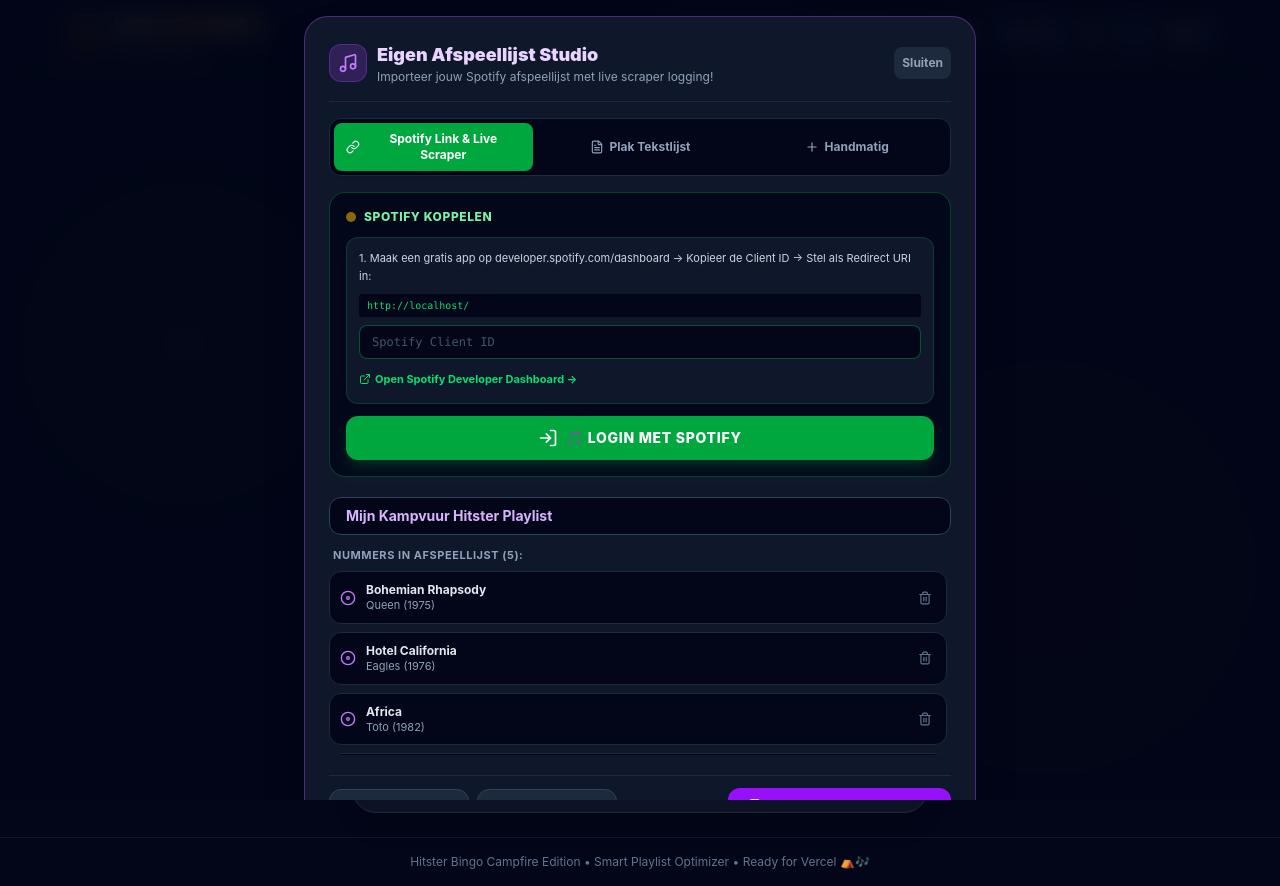
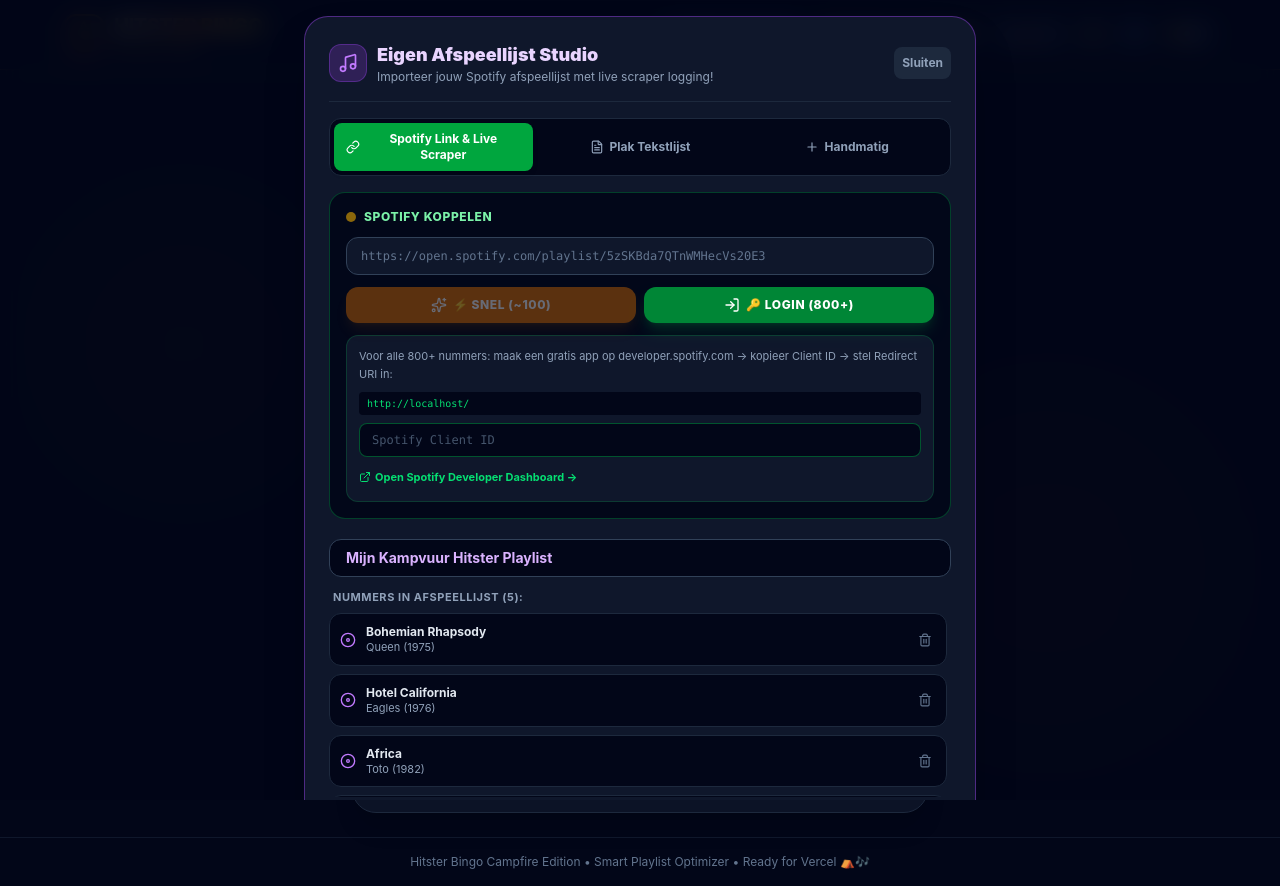
Before and after one commit to lolJeremyFTW/hitster-bingo, a React (Vite) app: page / in a window 1280 px wide. Both pictures are taken after a click on the button "Eigen Afspeellijst". Built offline with nearby package versions, Linux system fonts and the light colour scheme.

Commit message:
Add dual import modes (Quick ~100 embed + OAuth 800+) and dynamic redirect URI for Vercel

```diff
--- a/src/components/PlaylistStudio.tsx
+++ b/src/components/PlaylistStudio.tsx
@@ -138,6 +138,84 @@
           language === 'nl'
             ? '❌ Geen nummers gevonden. Controleer de playlist URL.'
             : '❌ No tracks found. Check the playlist URL.'
+        );
+      }
+    } catch (err: any) {
+      setSpotifyError(`❌ ${err.message || 'Import mislukt'}`);
+    }
+
+    setIsImporting(false);
+  };
+
+  const handleQuickImportEmbed = async () => {
+    if (!spotifyUrl.trim()) return;
+
+    setIsImporting(true);
+    setSpotifyError(null);
+    setImportedCountInfo(null);
+    setCrawlerLogs(['🔓 Snel importeren zonder login (max ~100 nummers)...']);
+    setLiveTrackCount(0);
+
+    try {
+      const res = await fetch('/api/spotify-embed', {
+        method: 'POST',
+        headers: { 'Content-Type': 'application/json' },
+        body: JSON.stringify({ url: spotifyUrl })
+      });
+
+      if (!res.ok || !res.body) throw new Error(`Server status ${res.status}`);
+
+      const reader = res.body.getReader();
+      const decoder = new TextDecoder();
+      let finalTracks: CustomTrack[] = [];
+
+      while (true) {
+        const { done, value } = await reader.read();
+        if (done) break;
+
+        const chunk = decoder.decode(value, { stream: true });
+        const lines = chunk.split('\n');
+
+        for (const line of lines) {
+          if (line.startsWith('data: ')) {
+            try {
+              const payload = JSON.parse(line.slice(6));
+              if (payload.message) {
+                setCrawlerLogs(prev => [...prev.slice(-30), payload.message]);
+                setLiveTrackCount(payload.count || 0);
+              }
+              if (payload.tracks && payload.tracks.length > 0) {
+                finalTracks = payload.tracks;
+              }
+              if (payload.isDone && finalTracks.length > 0) {
+                const newPlaylist: CustomPlaylist = {
+                  id: `embed_${Date.now()}`,
+                  name: 'Spotify Playlist',
+                  description: `Embed Import (${finalTracks.length} nummers, zonder login)`,
+                  createdAt: new Date().toISOString(),
+                  tracks: finalTracks
+                };
+                setActivePlaylist(newPlaylist);
+                setSpotifyUrlInput('');
+                setActiveTab('single');
+                setImportedCountInfo(
+                  language === 'nl'
+                    ? `🎉 ${finalTracks.length} nummers geïmporteerd (zonder login)!`
+                    : `🎉 ${finalTracks.length} tracks imported (no login)!`
+                );
+              }
+            } catch {
+              // continue
+            }
+          }
+        }
+      }
+
+      if (finalTracks.length === 0) {
+        setSpotifyError(
+          language === 'nl'
+            ? '❌ Geen nummers gevonden. Is de playlist openbaar? Probeer OAuth login.'
+            : '❌ No tracks found. Is the playlist public? Try OAuth login.'
         );
       }
     } catch (err: any) {
@@ -329,15 +407,76 @@
               </div>
             </div>
 
-            {/* Step 1: Login (if not logged in) */}
+            {/* Playlist URL — always visible */}
+            <input
+              type="url"
+              value={spotifyUrl}
+              onChange={(e) => setSpotifyUrlInput(e.target.value)}
+              placeholder="https://open.spotify.com/playlist/5zSKBda7QTnWMHecVs20E3"
+              className="w-full px-3.5 py-2.5 rounded-xl bg-slate-900 border border-slate-700 text-xs text-slate-100 placeholder-slate-500 focus:outline-none focus:border-green-500 font-mono"
+            />
+
+            {/* Import buttons */}
+            <div className="grid grid-cols-1 sm:grid-cols-2 gap-2">
+              {/* Quick Import — no login needed */}
+              <button
+                type="button"
+                onClick={handleQuickImportEmbed}
+                disabled={isImporting || !spotifyUrl.trim()}
+                className="py-2.5 px-4 rounded-xl bg-amber-600 text-white font-extrabold text-xs uppercase tracking-wider hover:bg-amber-500 disabled:opacity-40 transition-colors flex items-center justify-center gap-1.5 shadow-lg shadow-amber-600/20"
+              >
+                {isImporting && !isLoggedIn ? (
+                  <>
+                    <Loader2 className="w-4 h-4 animate-spin" />
+                    <span>Laden... ({liveTrackCount})</span>
+                  </>
+                ) : (
+                  <>
+                    <Sparkles className="w-4 h-4" />
+                    <span>⚡ Snel (~100)</span>
+                  </>
+                )}
+              </button>
+
+              {/* Full Import — OAuth */}
+              {isLoggedIn ? (
+                <button
+                  type="button"
+                  onClick={handleImportWithOAuth}
+                  disabled={isImporting || !spotifyUrl.trim()}
+                  className="py-2.5 px-4 rounded-xl bg-green-600 text-white font-extrabold text-xs uppercase tracking-wider hover:bg-green-500 disabled:opacity-40 transition-colors flex items-center justify-center gap-1.5 shadow-lg shadow-green-600/20"
+                >
+                  {isImporting ? (
+                    <>
+                      <Loader2 className="w-4 h-4 animate-spin" />
+                      <span>Ophalen... ({liveTrackCount})</span>
+                    </>
+                  ) : (
+                    <>
+                      <LogIn className="w-4 h-4" />
+                      <span>🎵 Alles (800+)</span>
+                    </>
+                  )}
+                </button>
+              ) : (
+                <button
+                  type="button"
+                  onClick={handleSpotifyLogin}
+                  className="py-2.5 px-4 rounded-xl bg-green-600/80 text-white font-extrabold text-xs uppercase tracking-wider hover:bg-green-500 transition-colors flex items-center justify-center gap-1.5 shadow-lg shadow-green-600/20"
+                >
+                  <LogIn className="w-4 h-4" />
+                  <span>🔑 Login (800+)</span>
+                </button>
+              )}
+            </div>
+
+            {/* OAuth Setup — collapsible, only if not logged in */}
             {!isLoggedIn && (
-              <div className="space-y-3">
-                {/* Client ID Input */}
               <div className="p-3 rounded-xl bg-slate-900 border border-green-500/20 space-y-2">
-                  <p className="text-[11px] text-slate-300 leading-relaxed">
+                <p className="text-[11px] text-slate-400 leading-relaxed">
                   {isNl
-                      ? '1. Maak een gratis app op developer.spotify.com/dashboard → Kopieer de Client ID → Stel als Redirect URI in:'
-                      : '1. Create a free app at developer.spotify.com/dashboard → Copy the Client ID → Set as Redirect URI:'}
+                    ? 'Voor alle 800+ nummers: maak een gratis app op developer.spotify.com → kopieer Client ID → stel Redirect URI in:'
+                    : 'For all 800+ tracks: create a free app at developer.spotify.com → copy Client ID → set Redirect URI:'}
                 </p>
                 <code className="block text-[10px] text-green-400 bg-slate-950 px-2 py-1 rounded font-mono select-all">
                   {window.location.origin}/
@@ -358,48 +497,6 @@
                   <ExternalLink className="w-3 h-3" />
                   <span>Open Spotify Developer Dashboard →</span>
                 </a>
-                </div>
-
-                <button
-                  type="button"
-                  onClick={handleSpotifyLogin}
-                  className="w-full py-3 px-4 rounded-xl bg-green-600 text-white font-extrabold text-sm uppercase tracking-wider hover:bg-green-500 transition-colors flex items-center justify-center gap-2 shadow-lg shadow-green-600/20"
-                >
-                  <LogIn className="w-5 h-5" />
-                  <span>🎵 Login met Spotify</span>
-                </button>
-              </div>
-            )}
-
-            {/* Step 2: Import playlist (when logged in) */}
-            {isLoggedIn && (
-              <div className="space-y-3">
-                <input
-                  type="url"
-                  value={spotifyUrl}
-                  onChange={(e) => setSpotifyUrlInput(e.target.value)}
-                  placeholder="https://open.spotify.com/playlist/5zSKBda7QTnWMHecVs20E3"
-                  className="w-full px-3.5 py-2.5 rounded-xl bg-slate-900 border border-slate-700 text-xs text-slate-100 placeholder-slate-500 focus:outline-none focus:border-green-500 font-mono"
-                />
-
-                <button
-                  type="button"
-                  onClick={handleImportWithOAuth}
-                  disabled={isImporting || !spotifyUrl.trim()}
-                  className="w-full py-3 px-4 rounded-xl bg-green-600 text-white font-extrabold text-sm uppercase tracking-wider hover:bg-green-500 disabled:opacity-40 transition-colors flex items-center justify-center gap-2 shadow-lg shadow-green-600/20"
-                >
-                  {isImporting ? (
-                    <>
-                      <Loader2 className="w-5 h-5 animate-spin" />
-                      <span>Nummers Ophalen... ({liveTrackCount})</span>
-                    </>
-                  ) : (
-                    <>
-                      <Sparkles className="w-5 h-5" />
-                      <span>🎵 Alle Nummers Importeren</span>
-                    </>
-                  )}
-                </button>
               </div>
             )}
 
--- a/vite.config.ts
+++ b/vite.config.ts
@@ -207,6 +207,144 @@
           res.end();
         }
       });
+
+      // Endpoint: Fetch tracks from Spotify embed page (NO credentials needed, ~100 tracks max)
+      server.middlewares.use('/api/spotify-embed', async (req: any, res: any) => {
+        if (req.method !== 'POST') { res.statusCode = 405; res.end('Method not allowed'); return; }
+
+        const body = await readBody(req);
+        const { url } = JSON.parse(body);
+
+        res.setHeader('Content-Type', 'text/event-stream');
+        res.setHeader('Cache-Control', 'no-cache');
+        res.setHeader('Connection', 'keep-alive');
+
+        const send = (message: string, count = 0, isDone = false, isError = false, tracks: any[] = []) => {
+          res.write(`data: ${JSON.stringify({ message, count, isDone, isError, tracks })}\n\n`);
+        };
+
+        try {
+          const match = url.match(/playlist[\/:]([ a-zA-Z0-9]{22})/);
+          const playlistId = match ? match[1] : url.trim();
+          if (!playlistId || playlistId.length < 10) {
+            send('❌ Ongeldige Spotify URL', 0, true, true);
+            res.end();
+            return;
+          }
+
+          send('🔓 Spotify embed pagina ophalen (geen login nodig)...');
+
+          // Fetch the embed page HTML server-side (no CORS issues)
+          const embedUrl = `https://open.spotify.com/embed/playlist/${playlistId}`;
+          const embedRes = await fetch(embedUrl, {
+            headers: {
+              'User-Agent': 'Mozilla/5.0 (Windows NT 10.0; Win64; x64) AppleWebKit/537.36 (KHTML, like Gecko) Chrome/120.0.0.0 Safari/537.36',
+              'Accept': 'text/html,application/xhtml+xml',
+            }
+          });
+
+          if (!embedRes.ok) {
+            send(`❌ Spotify embed niet beschikbaar (${embedRes.status}). Is de playlist openbaar?`, 0, true, true);
+            res.end();
+            return;
+          }
+
+          const html = await embedRes.text();
+          send(`📄 Embed pagina ontvangen (${(html.length / 1024).toFixed(0)} KB), tracks extraheren...`);
+
+          // Extract JSON data from embedded script tags
+          const jsonPatterns = [
+            /<script id="__NEXT_DATA__" type="application\/json">(.*?)<\/script>/s,
+            /<script id="resource" type="application\/json">(.*?)<\/script>/s,
+            /<script id="initial-state" type="application\/json">(.*?)<\/script>/s,
+          ];
+
+          let tracks: any[] = [];
+          let playlistName = 'Spotify Playlist';
+
+          for (const pattern of jsonPatterns) {
+            const match = html.match(pattern);
+            if (!match || !match[1]) continue;
+
+            try {
+              const payload = JSON.parse(match[1]);
+
+              // Recursively find track-like objects in the JSON tree
+              const extractTracks = (obj: any, depth = 0): void => {
+                if (!obj || typeof obj !== 'object' || depth > 15) return;
+
+                // Check for playlist name
+                if (obj.name && obj.type === 'playlist') {
+                  playlistName = obj.name;
+                }
+
+                // Check if this looks like a track
+                if (obj.name && (obj.artists || obj.subtitle || obj.type === 'track') && obj.type !== 'playlist') {
+                  const title = obj.name;
+                  let artist = 'Unknown Artist';
+                  if (Array.isArray(obj.artists)) {
+                    artist = obj.artists.map((a: any) => a.name || a).filter(Boolean).join(', ');
+                  } else if (obj.subtitle) {
+                    artist = obj.subtitle;
+                  } else if (obj.artists?.items) {
+                    artist = obj.artists.items.map((a: any) => a.profile?.name || a.name).filter(Boolean).join(', ');
+                  }
+
+                  let year: number | undefined;
+                  const relDate = obj.album?.release_date || obj.releaseDate || obj.album?.date;
+                  if (relDate) {
+                    const yMatch = String(relDate).match(/\d{4}/);
+                    if (yMatch) year = parseInt(yMatch[0], 10);
+                  }
+
+                  let trackId = obj.id || obj.uid;
+                  if (obj.uri?.includes('spotify:track:')) {
+                    trackId = obj.uri.split('spotify:track:')[1];
+                  }
+
+                  if (title && title.toLowerCase() !== 'title' && trackId) {
+                    // Deduplicate by id
+                    if (!tracks.some(t => t.id === trackId)) {
+                      tracks.push({
+                        id: trackId,
+                        title: title.trim(),
+                        artist: artist.trim(),
+                        year,
+                        audioPreviewUrl: obj.audioPreview?.url || obj.preview_url || undefined,
+                        spotifyUrl: `https://open.spotify.com/track/${trackId}`
+                      });
+                    }
+                  }
+                }
+
+                // Recurse
+                if (Array.isArray(obj)) {
+                  obj.forEach(item => extractTracks(item, depth + 1));
+                } else {
+                  Object.values(obj).forEach(val => extractTracks(val, depth + 1));
+                }
+              };
+
+              extractTracks(payload);
+              if (tracks.length > 0) break;
+            } catch {
+              // Parse failed, try next pattern
+            }
+          }
+
+          if (tracks.length > 0) {
+            send(`🎉 ${tracks.length} nummers gevonden uit "${playlistName}" (embed, zonder login)!`, tracks.length, true, false, tracks);
+          } else {
+            send('❌ Geen nummers gevonden in de embed pagina. Probeer OAuth login voor 800+ nummers.', 0, true, true);
+          }
+
+          res.end();
+        } catch (err: any) {
+          console.error('[Embed scrape error]:', err);
+          send(`❌ Fout: ${err.message}`, 0, true, true);
+          res.end();
+        }
+      });
     }
   };
 }
```
Lines whose indentation alone changed are shown as unchanged.
